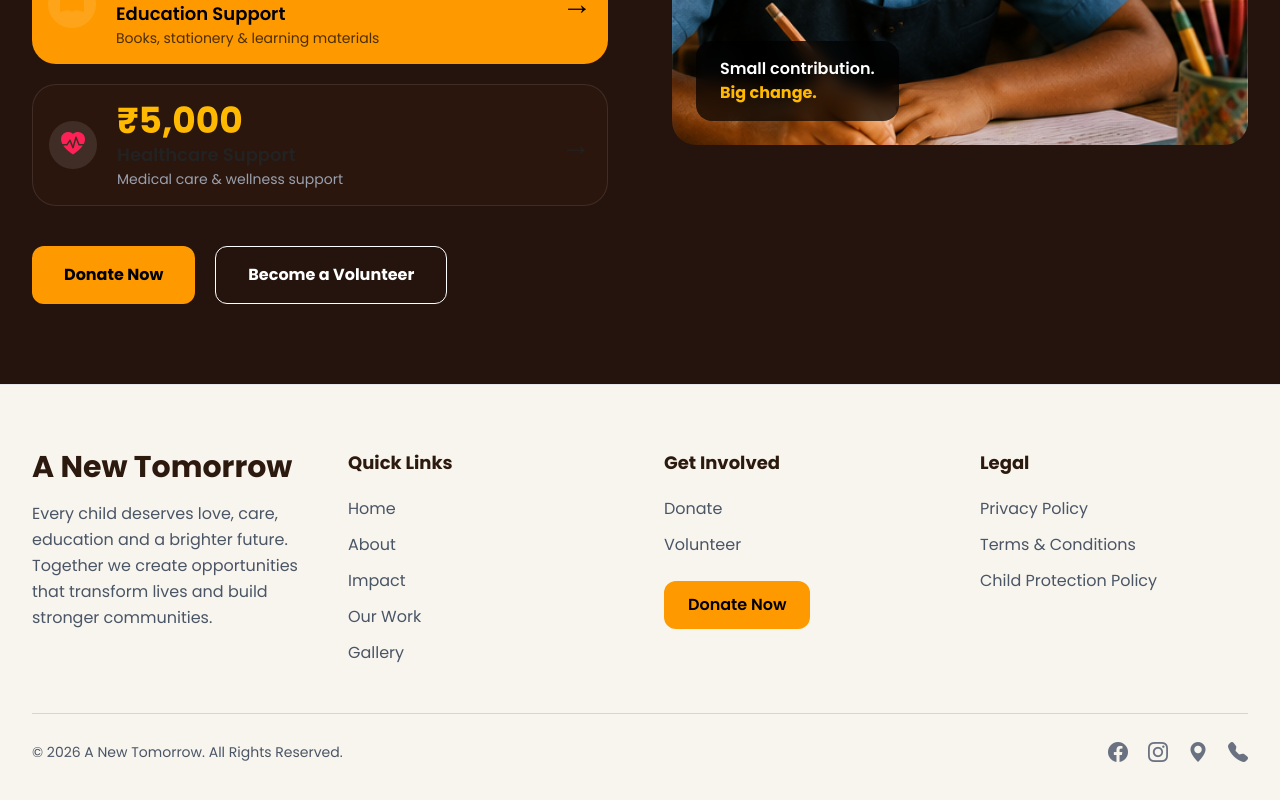
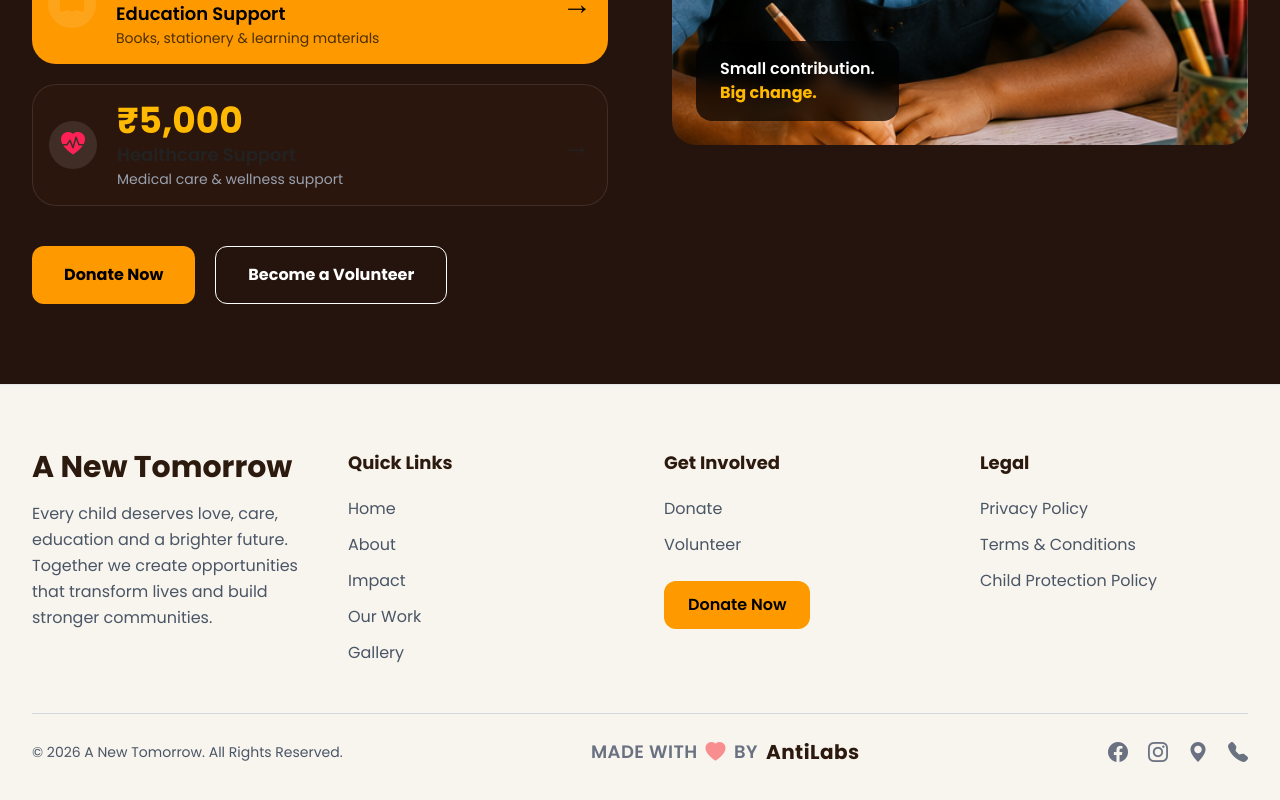
Before and after one commit to patidartanishk/orphanage, a Next.js app: page / in a window 1280 px wide. Shown: the part 5845-6645 px from the top of the page. Built offline with nearby package versions, Linux system fonts and the light colour scheme.

Commit message:
adding antilabs tag in footer

```diff
--- a/components/Footer..tsx
+++ b/components/Footer..tsx
@@ -139,6 +139,29 @@ export default function Footer() {
     © 2026 A New Tomorrow. All Rights Reserved.
   </p>
 
+  <div className="flex items-center justify-center gap-2 font-semibold text-base md:text-lg tracking-wide">
+
+  <span className="text-gray-500 uppercase">
+    Made with
+  </span>
+
+  <i className="bi bi-heart-fill text-red-500 text-xl animate-pulse"></i>
+
+  <span className="text-gray-500 uppercase">
+    by
+  </span>
+
+  <a
+    href="https://antilabs.in"
+    target="_blank"
+    rel="noopener noreferrer"
+    className="text-[#2D1A0F] font-bold text-xl hover:text-amber-500 transition"
+  >
+    AntiLabs
+  </a>
+
+</div>
+
   <div className="flex gap-5 text-xl text-gray-500">
 
     {/* Facebook */}
```
